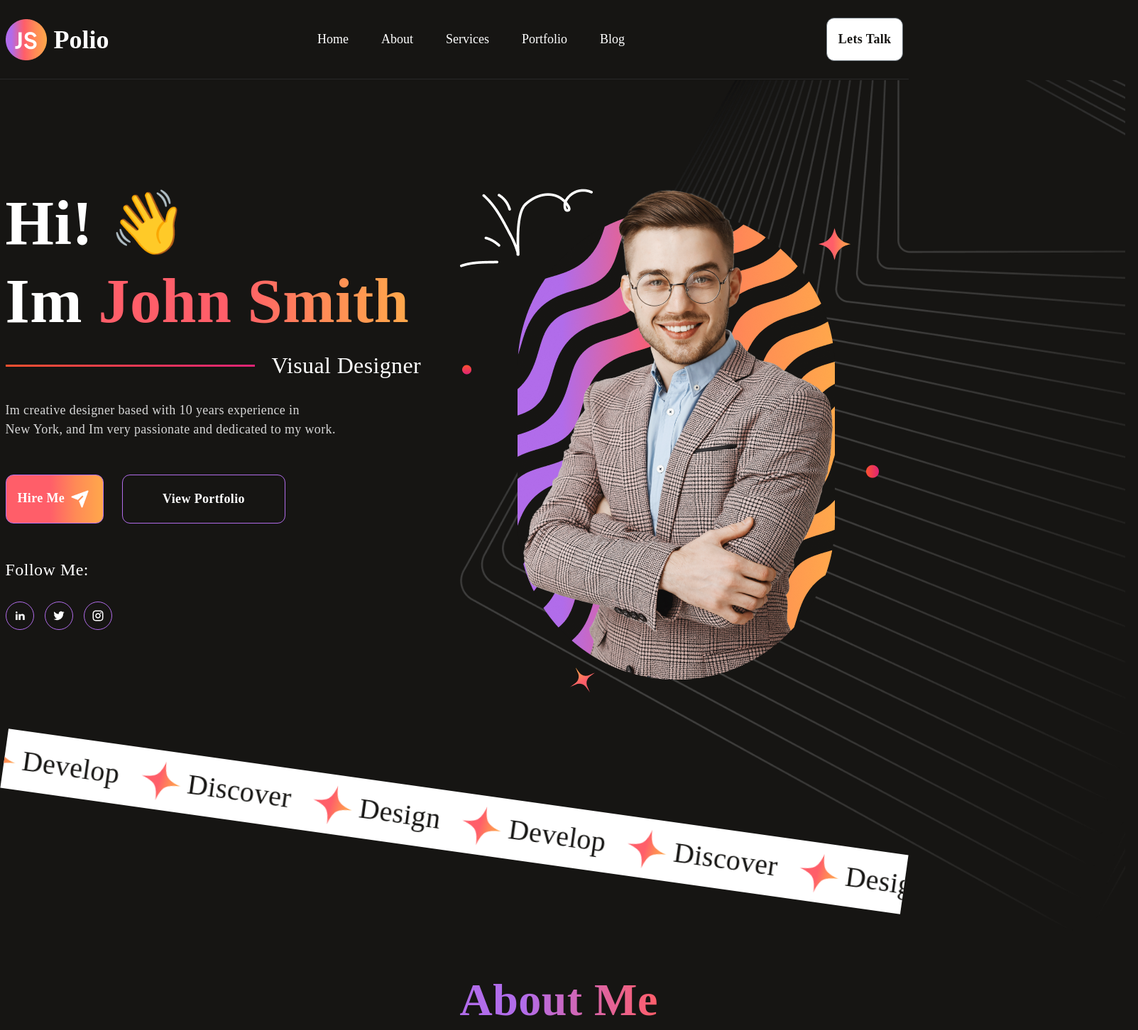
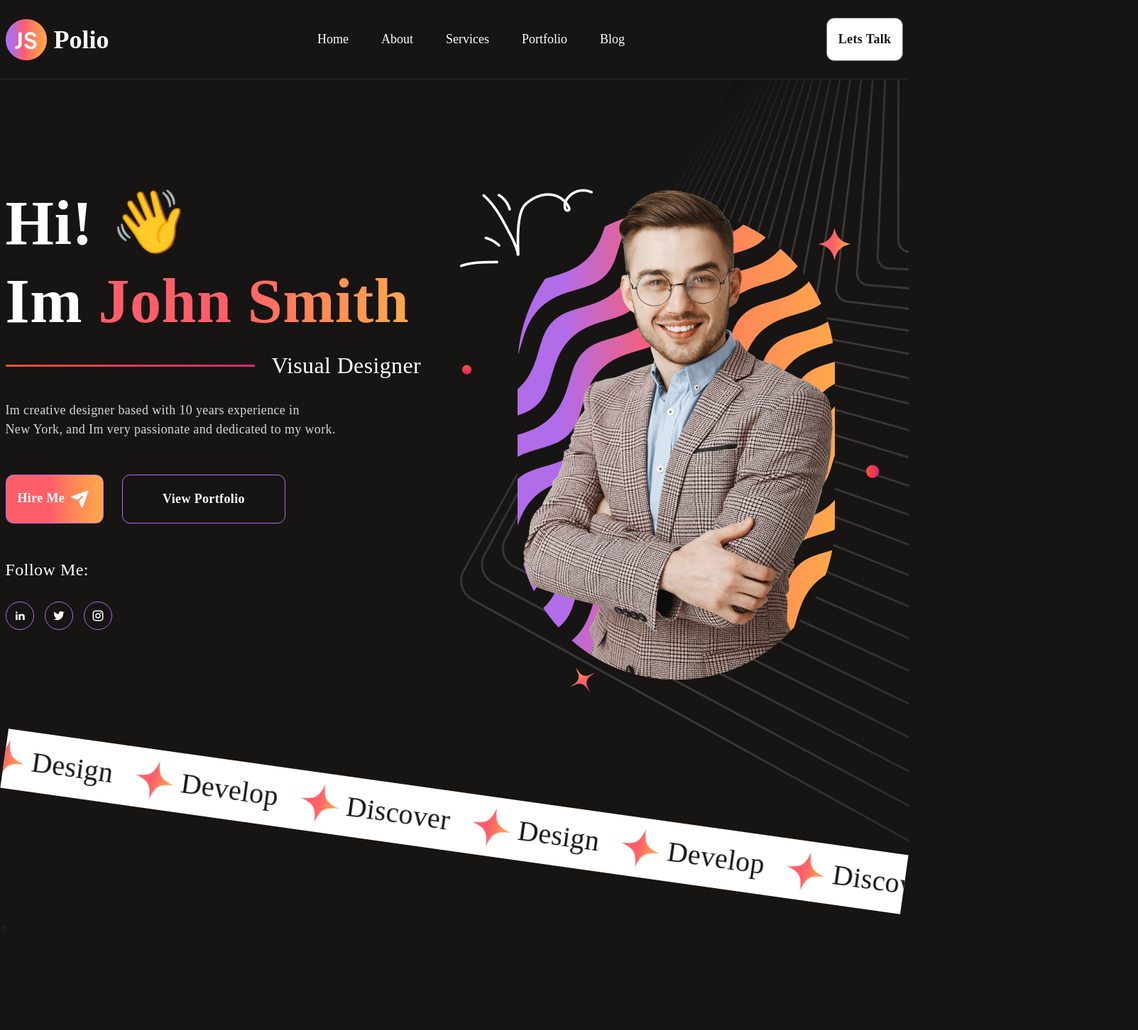
Before and after one commit to munmun-akter-dev/React_js_project, a React (Vite) app: page / in a window 1280 px wide. Shown: the top 1452 px of the page at 71% size, 1603 px wide, since content can reach past the window. After the commit the page ends 1315 px from the top, so only its background shows below. Built offline with nearby package versions, Linux system fonts and the light colour scheme.

Commit message:
css update

```diff
--- a/src/components/Hero.jsx
+++ b/src/components/Hero.jsx
@@ -11,7 +11,7 @@ import hjbimg from '../assets/images/hi_jhon_right_background_img.png'
 const Hero = () => {
     return (
         <div>
-            <section className="hero">
+            <section className="hero" style={{ overflowX: "hidden" }}>
                 <div className="container">
                     <div className="row align-items-top">
                         <div className="col-lg-6">
--- a/src/pages/HomePage.jsx
+++ b/src/pages/HomePage.jsx
@@ -16,12 +16,12 @@ const HomePage = () => {
         <div className='position-relative'>
             <Navbar />
             <Hero />
-            <AboutMe />
+            {/* <AboutMe />
             <SelectedPoject />
             <MyServices />
             <Testimonial />
             <RecentBlog />
-            <Footer />
+            <Footer /> */}
 
             <div className="goToTop">
             <FaArrowUp />
```
